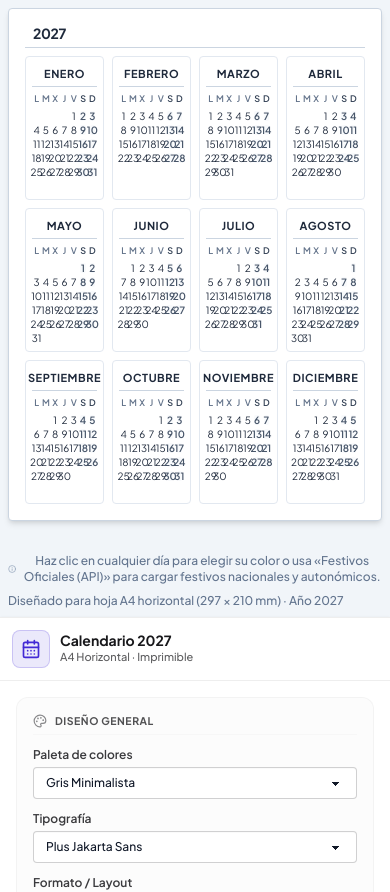
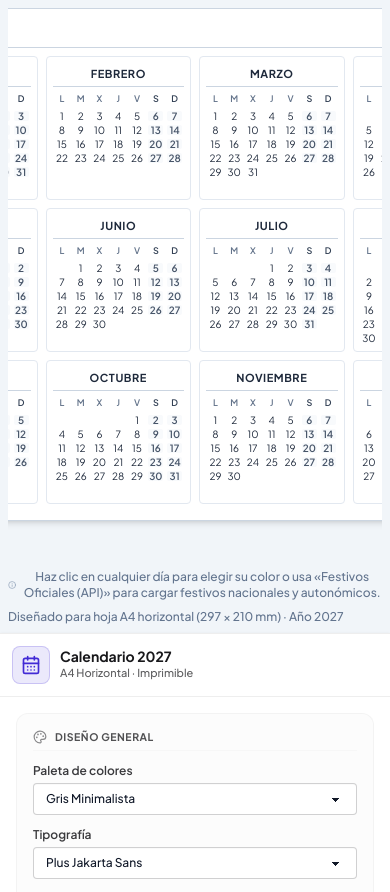
Before and after one commit to ignaciorevainera/print-calendar, a React (Vite) app: page / in a window 390 px wide. Shown: the top 892 px of the page. Built offline with nearby package versions, Linux system fonts and the light colour scheme; a web font is replaced by a local one.

Commit message:
feat(calendar): ensure readable day cells and horizontal scroll on small mobile screens

```diff
--- a/src/components/CalendarCanvas.tsx
+++ b/src/components/CalendarCanvas.tsx
@@ -57,13 +57,14 @@ export const CalendarCanvas: React.FC<CalendarCanvasProps> = ({
   };
 
   const pages = chunkMonths(months, layout);
+  const minWidthClass = layout === "mensual" ? "min-w-[300px]" : "min-w-[640px]";
 
   return (
-    <div className="w-full flex flex-col items-center gap-8 mb-8 print:p-0 print:m-0 print:gap-0">
+    <div className="w-full flex flex-col items-center gap-8 mb-8 print:p-0 print:m-0 print:gap-0 overflow-x-auto pb-4 px-2 sm:px-0">
       {pages.map((pageMonths, pageIndex) => (
         <div
           key={`page-${pageIndex}`}
-          className={`page-a4 theme-${palette} ${fontClassMap[fontFamily]} relative w-full max-w-[1120px] aspect-[297/210] bg-white text-[var(--cal-text)] p-4 md:p-6 rounded-sm shadow-md print:shadow-none print:rounded-none print:max-w-none print:w-full print:h-full print:aspect-auto flex flex-col justify-between box-border border border-[var(--cal-border)] print:border-none`}
+          className={`page-a4 theme-${palette} ${fontClassMap[fontFamily]} ${minWidthClass} md:min-w-0 print:min-w-0 relative w-full max-w-[1120px] aspect-[297/210] bg-white text-[var(--cal-text)] p-4 md:p-6 rounded-sm shadow-md print:shadow-none print:rounded-none print:max-w-none print:w-full print:h-full print:aspect-auto flex flex-col justify-between box-border border border-[var(--cal-border)] print:border-none`}
           style={{ boxSizing: "border-box" }}
         >
           <div className="w-full mb-2 pb-1 border-b border-[var(--cal-border)] shrink-0 box-border flex justify-between items-center px-2">
--- a/src/components/CalendarMonth.tsx
+++ b/src/components/CalendarMonth.tsx
@@ -186,7 +186,7 @@ export const CalendarMonth: React.FC<CalendarMonthProps> = ({
                           }
                         : undefined
                     }
-                    className={`w-full h-full min-h-0 m-0 rounded-xs flex cursor-pointer select-none leading-none box-border ${
+                    className={`w-full h-full min-h-0 m-0 rounded-xs flex cursor-pointer select-none leading-none box-border touch-manipulation ${
                       isMonthly
                         ? 'p-0 overflow-hidden'
                         : `${positionClassMap[dayNumberPosition]} ${sizeClassMap[dayNumberSize]}`
```
